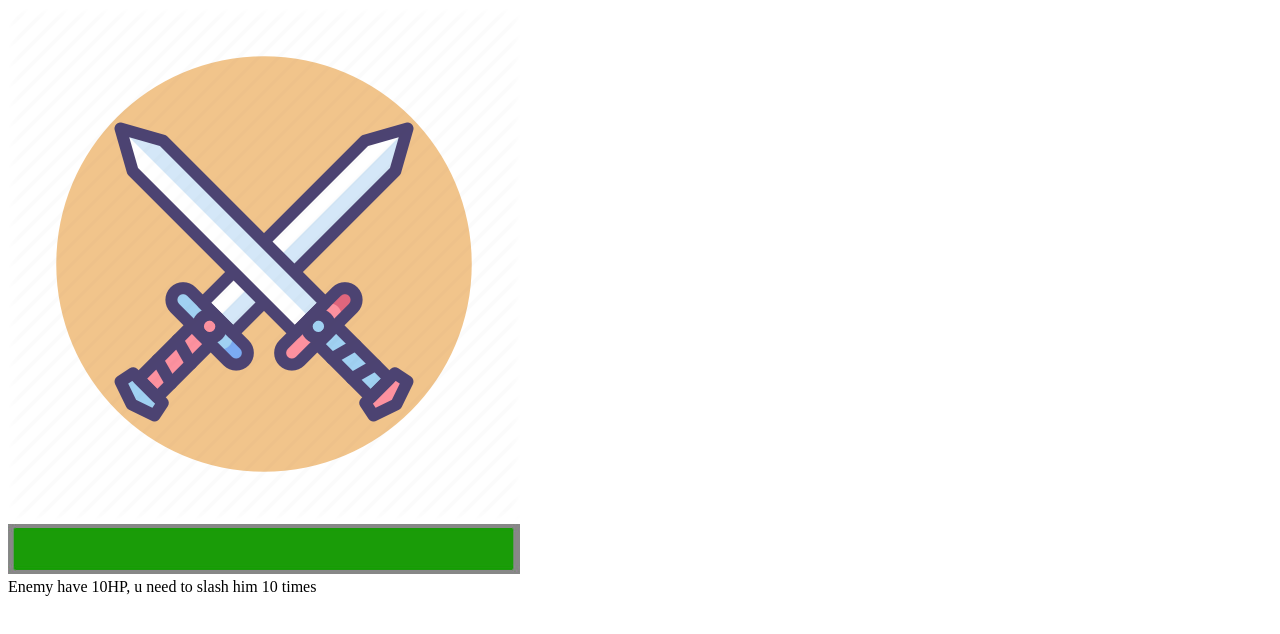
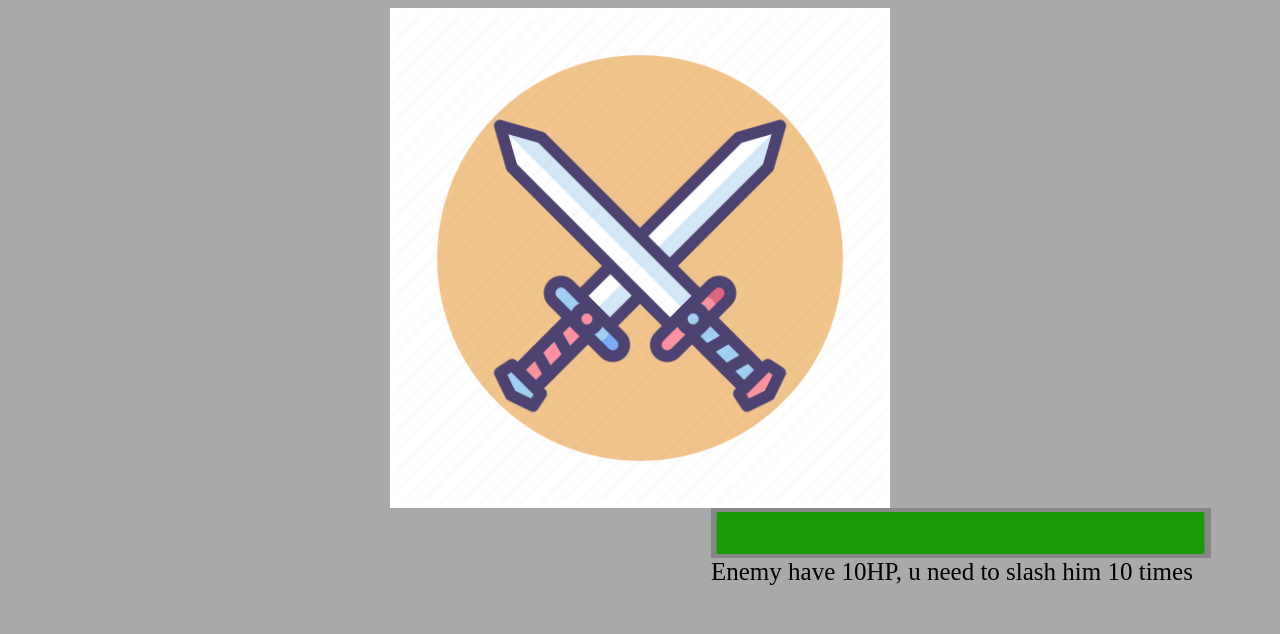
Before and after one commit to michael040304/Game, a plain HTML site: page index.html in a window 1280 px wide. Drawn offline with Linux system fonts and the light colour scheme.

Commit message:
Update index.html

```diff
--- a/index.html
+++ b/index.html
@@ -4,7 +4,7 @@
 <head>
     <title>Clicker</title>
     <meta charset="utf-8">
-    <link rel="stylesheet" href="gra.css">
+    <link rel="stylesheet" href="index.css">
 
     <script>
         var i = 0;
```
